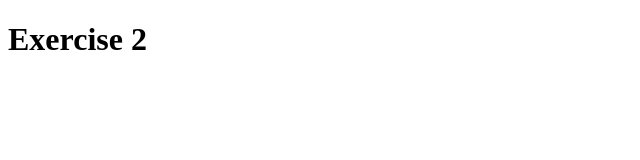
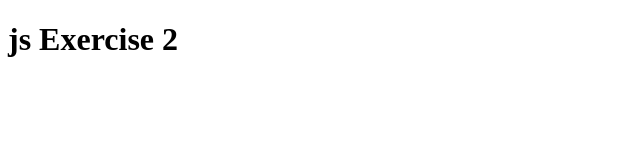
Before and after one commit to xasandalmar/js-exercises, a plain HTML site: page Exercise 2/index.html in a window 1280 px wide. Shown: the whole page, without its empty margins (0-640 px from the left). Drawn offline with Linux system fonts and the light colour scheme.

Commit message:
exercise 2

```diff
--- a/Exercise 2/index.html
+++ b/Exercise 2/index.html
@@ -7,6 +7,6 @@
     <script src="main.js"></script>
 </head>
 <body>
-    <h1>Exercise 2</h1>
+    <h1> js Exercise 2</h1>
 </body>
 </html>
--- a/Exercise 2/main.js
+++ b/Exercise 2/main.js
@@ -15,7 +15,7 @@ console.log("a != b :", a != b);   // false
 console.log("a !== b :", a !== b); // true
 
 // 5. Greater than
-console.log("a > b :", a > b);     // false
+console.log("a > b :", a > b);     // falsegit
 
 // 6. Greater than or equal to
 console.log("a >= b :", a >= b);   // true (because 15 is equal to 15)
```
